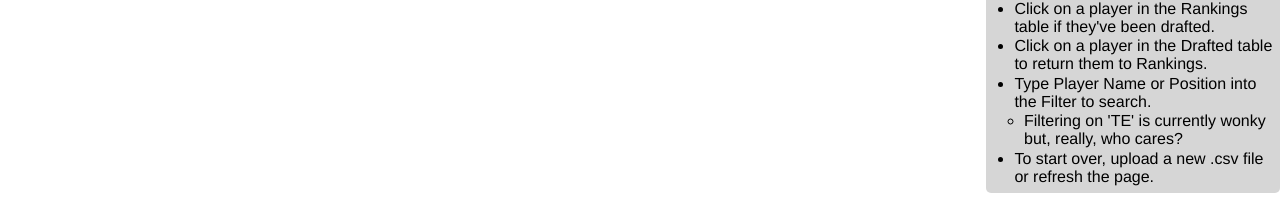
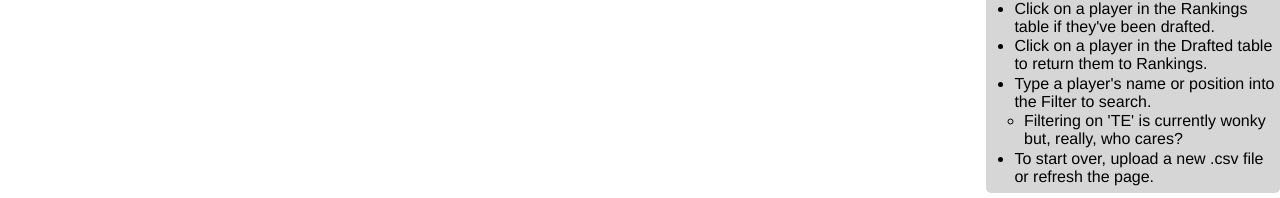
Before and after one commit to beechovsky/ffb-draft-magic-vue, a Vue app: page / in a window 1280 px wide. Shown: the part 514-712 px from the top of the page. Built offline with nearby package versions, Linux system fonts and the light colour scheme; what vue-papa-parse would draw is missing.

Commit message:
tweak instructions text

```diff
--- a/src/App.vue
+++ b/src/App.vue
@@ -91,7 +91,7 @@
               </li>
               <li>Click on a player in the Rankings table if they've been drafted.</li>
               <li>Click on a player in the Drafted table to return them to Rankings.</li>
-              <li>Type Player Name or Position into the Filter to search.
+              <li>Type a player's name or position into the Filter to search.
                 <ul>
                   <li>Filtering on 'TE' is currently wonky but, really, who cares?</li>
                 </ul>
```
